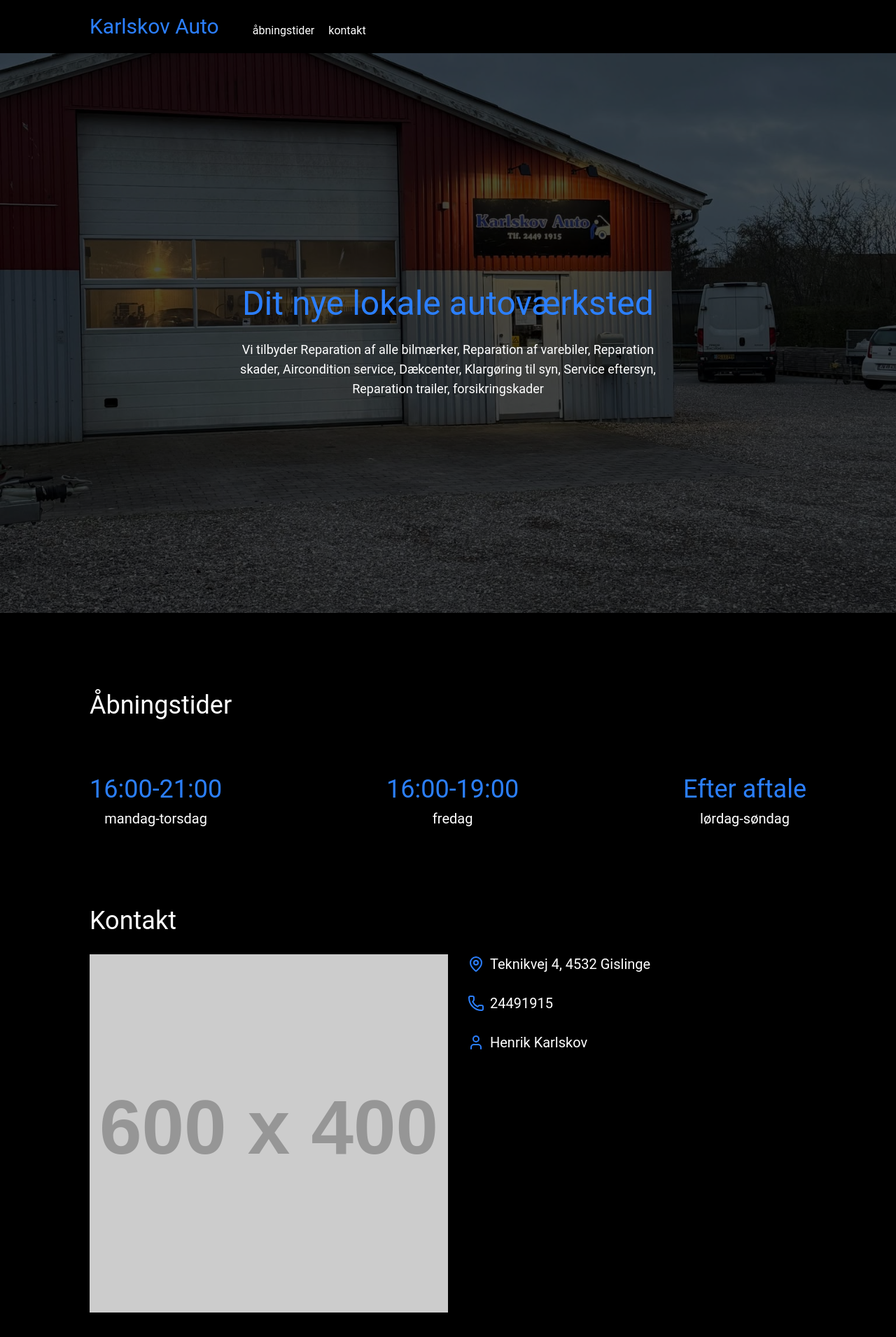
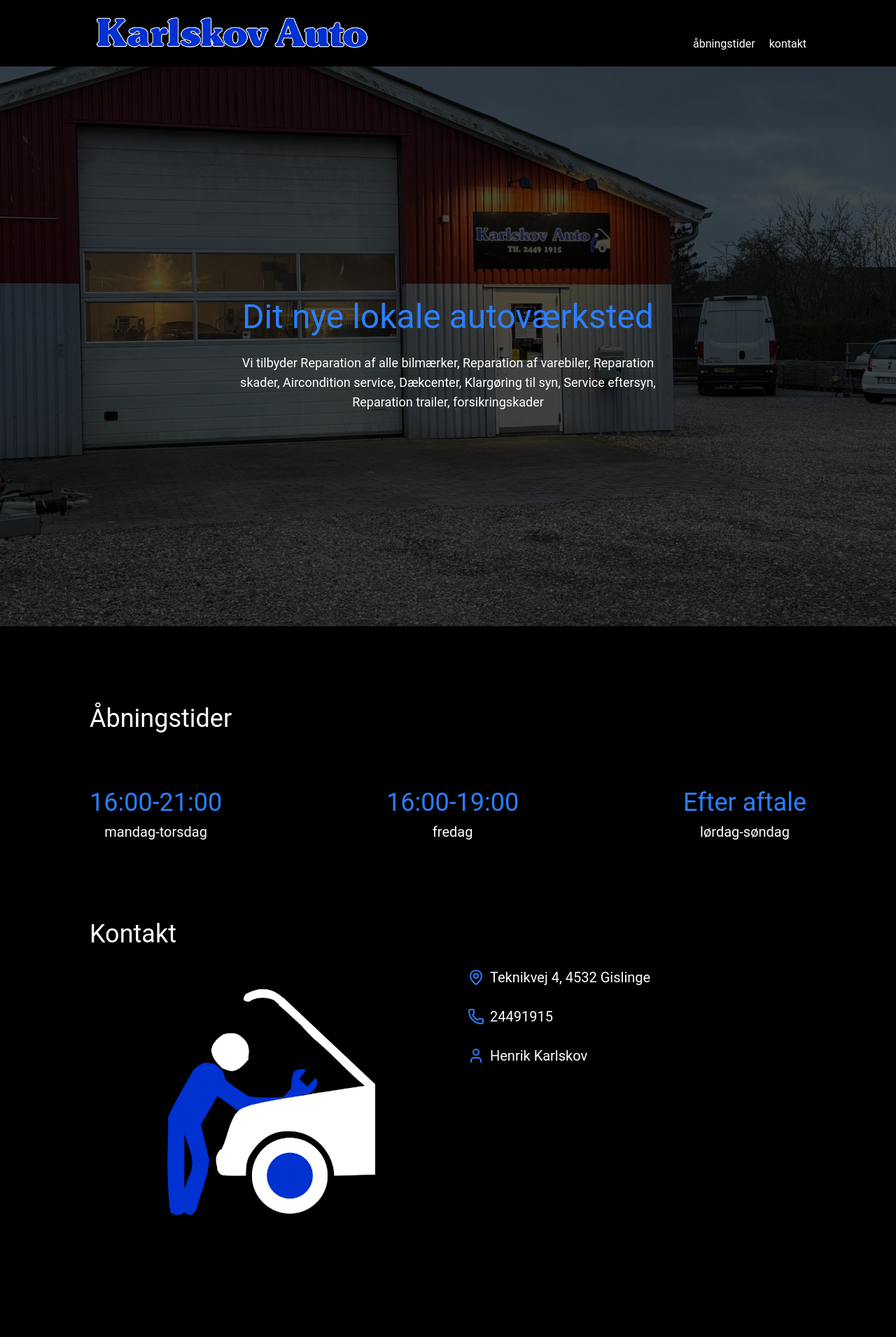
Before and after one commit to agersk0v/karlskov_auto, a Next.js app: page / in a window 1280 px wide. Shown: the top 1911 px of the page at 70% size. Built offline with nearby package versions, Linux system fonts and the light colour scheme.

Commit message:
added logos

```diff
--- a/app/page.tsx
+++ b/app/page.tsx
@@ -85,9 +85,14 @@ export default function Home() {
           </AnimatePresence>
 
           <div className="flex gap-6 items-end md:gap-12">
-                        <h1 className="text-2xl text-blue-500 md:text-3xl">
-                            <Link href="/">Karlskov Auto</Link>
-                        </h1>
+            <Link href="/">
+              <div className="w-1/2">
+                <img
+                  className="w-full h-full object-fit"
+                  src="images/logo1.png"
+                />
+              </div>
+            </Link>
             <ul className="hidden gap-3 md:flex md:gap-5">
               <li className="text-sm transition duration-500 md:text-base hover:text-blue-500">
                 <Link href="/#aabningstider" aria-label="Se åbningstider">
@@ -217,14 +222,14 @@ export default function Home() {
             </motion.h2>
             <div className="flex flex-col gap-5 md:flex-row md:gap-7">
               <motion.div
-                                className="w-full md:w-[50%] aspect-square"
+                className="w-full md:w-[50%]"
                 initial={{ opacity: 0, scale: 0.9 }}
                 whileInView={{ opacity: 1, scale: 1 }}
                 transition={{ duration: 0.6 }}
                 viewport={{ once: true }}
               >
                 <img
-                                    src="https://placehold.co/600x400"
+                  src="images/logo2.png"
                   className="object-cover w-full h-full"
                 />
               </motion.div>
```
Also changed, not shown: public/images/logo1.png (added), public/images/logo2.png (added). Lines whose indentation alone changed are shown as unchanged.
